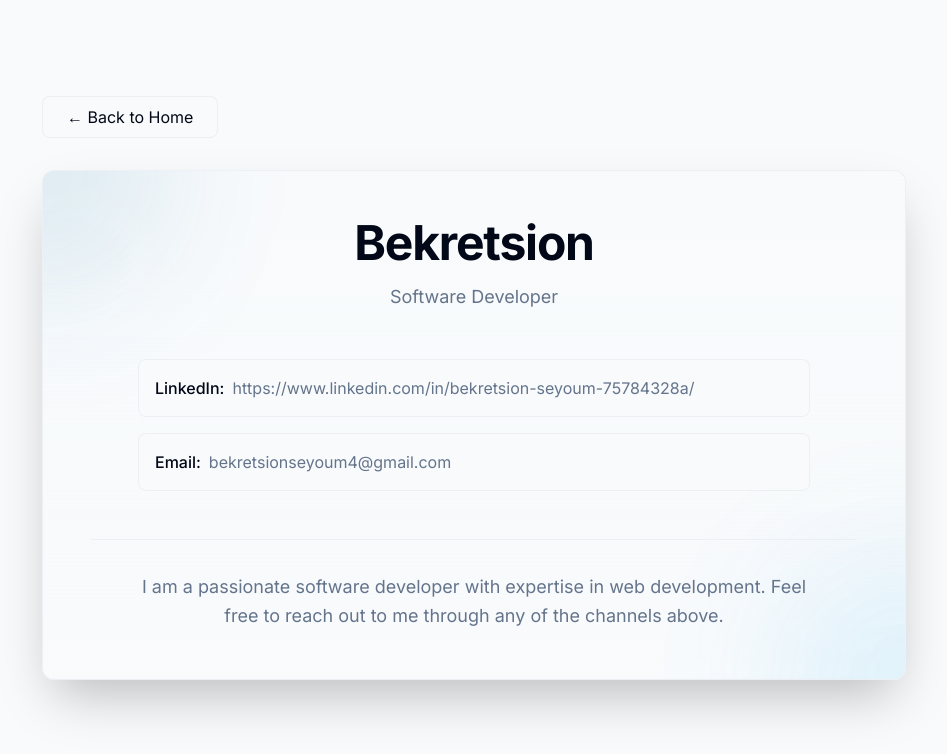
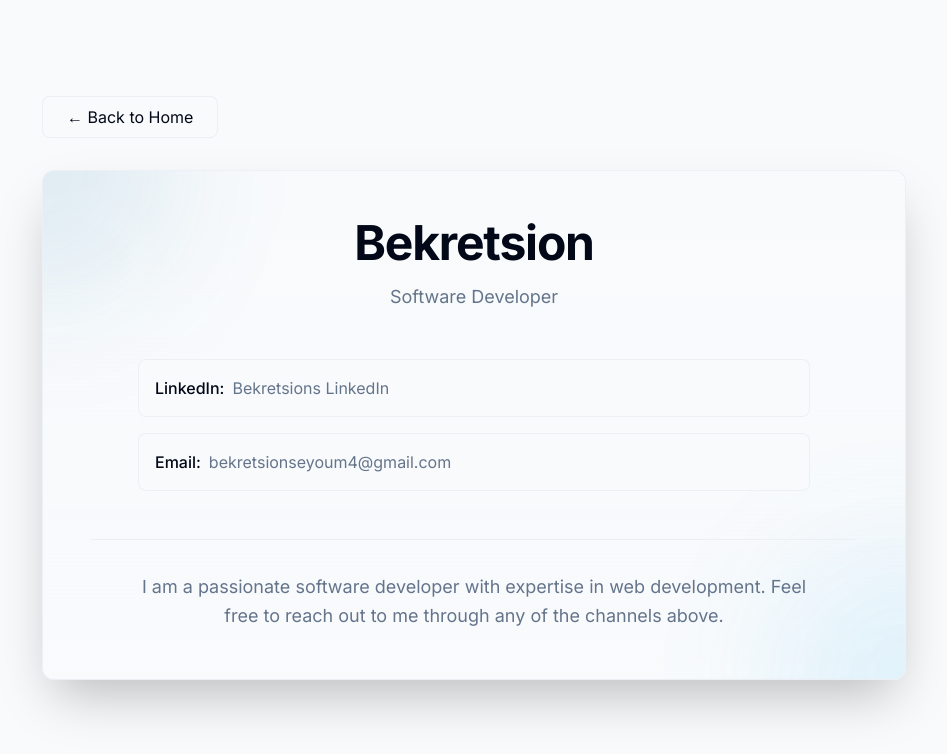
Before and after one commit to bekretsion/Itutu, a Next.js app: page /site-by in a window 1280 px wide. Shown: the top 754 px of the page, without its empty margins (166-1113 px from the left). Built offline with nearby package versions, Linux system fonts and the light colour scheme; no server answers.

Commit message:
site made by fix 1

```diff
--- a/app/site-by/page.jsx
+++ b/app/site-by/page.jsx
@@ -55,7 +55,7 @@ function Page() {
               >
                 <span className="font-medium group-hover:text-primary">LinkedIn:</span>
                 <span className="ml-2 text-muted-foreground group-hover:text-foreground">
-                  https://www.linkedin.com/in/bekretsion-seyoum-75784328a/
+                  Bekretsions LinkedIn
                 </span>
               </Link>
 
```
